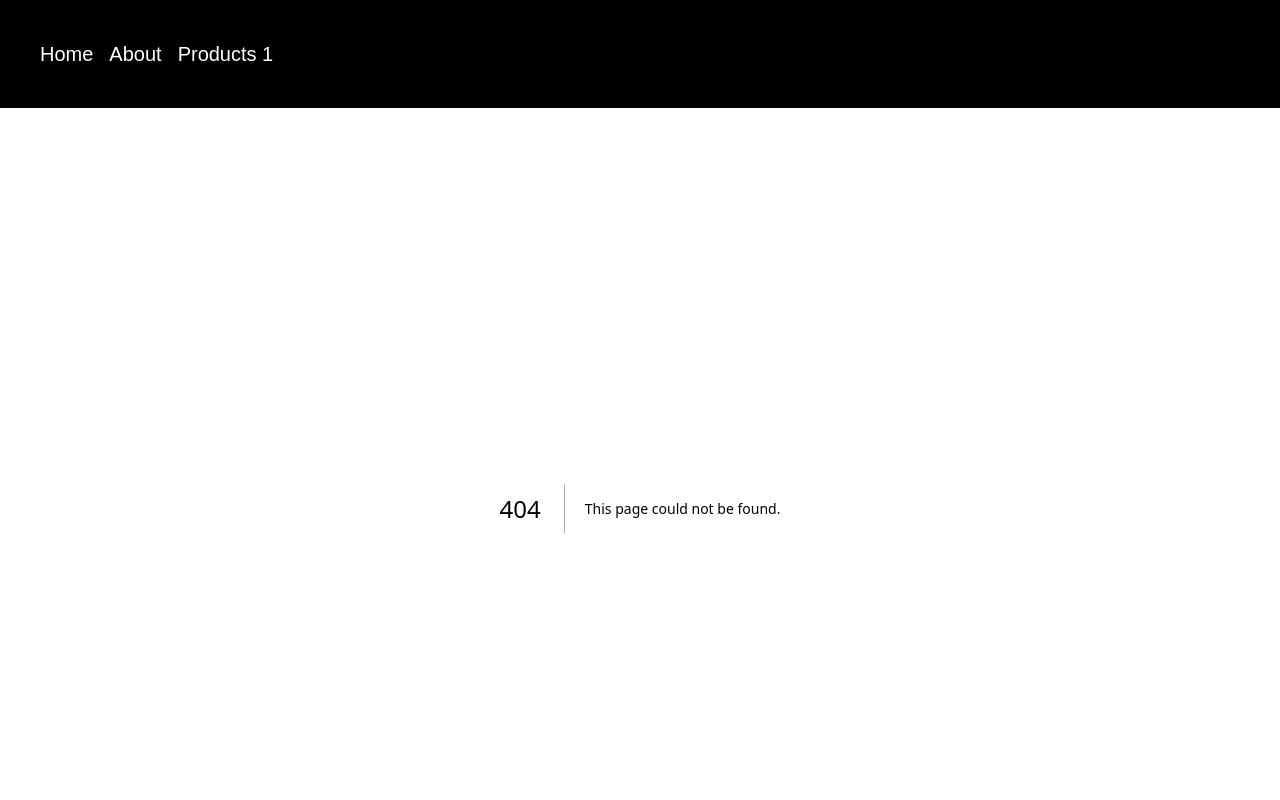
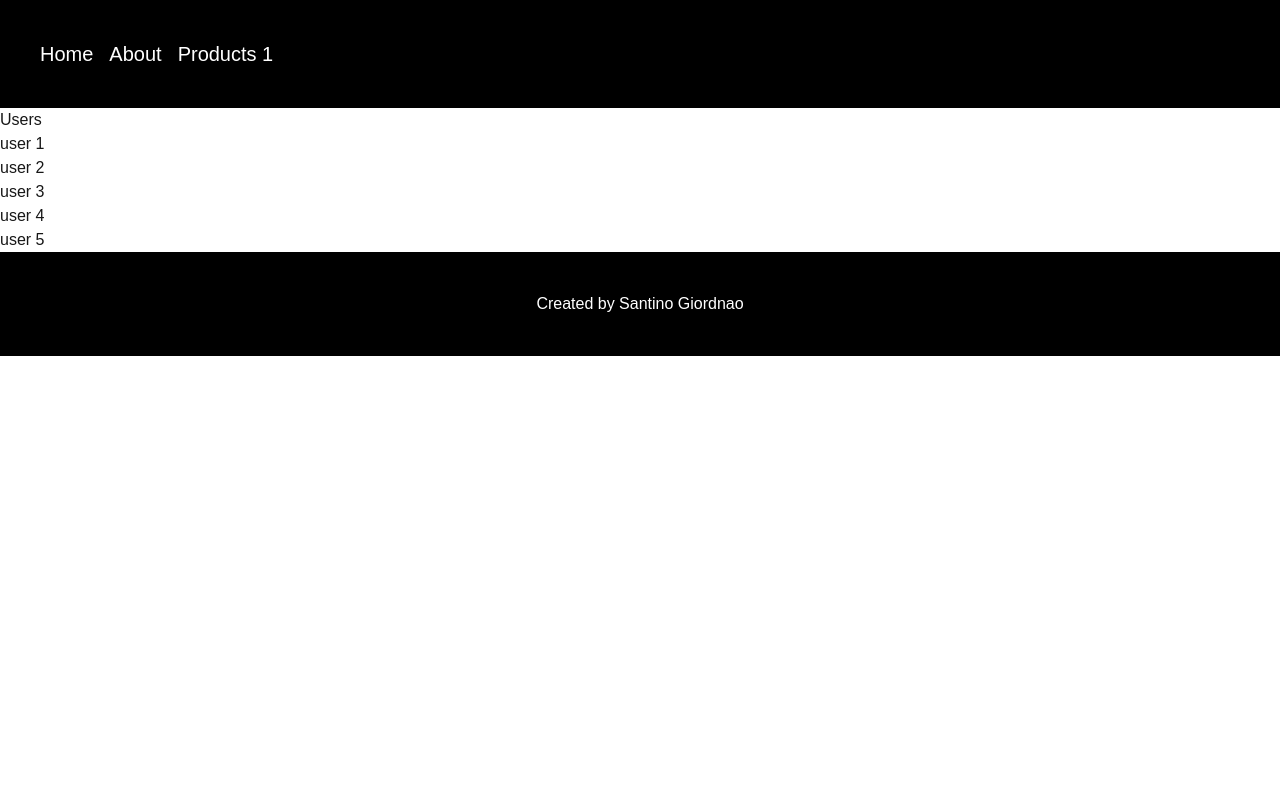
Before and after one commit to SantinoGiordano/store-page, a Next.js app: page /dashboard/users in a window 1280 px wide. Before the commit this address had no page. Shown: the top 800 px of the page. Built offline with nearby package versions, Linux system fonts and the light colour scheme.

Commit message:
folder routing system test/ nav bar

```diff
--- /dev/null
+++ b/app/dashboard/page.tsx
@@ -0,0 +1,11 @@
+//this page is in the dashboard folder and acts as a home page for dashboard.
+import React from 'react'
+import page from '../page'
+
+const Search = () => {
+  return (
+    <Search/>
+  )
+}
+
+export default page
--- /dev/null
+++ b/app/dashboard/stats/page.tsx
@@ -0,0 +1,12 @@
+import React from 'react'
+
+const Stats = () => {
+
+  throw new Error("Not implemented")
+  return (
+    <div>Stats</div>
+  )
+}
+
+export default Stats
+//this pagge in the landing page for stats, whitch is inside of dashboard
--- /dev/null
+++ b/app/dashboard/users/page.tsx
@@ -0,0 +1,30 @@
+import Link from "next/link";
+import React from "react";
+
+const Users = () => {
+  return (
+    <>
+      <div>Users</div>
+      <ul>
+        <li>
+          <Link href={"/dashboard/users/1"}>user 1</Link>
+        </li>
+        <li>
+          <Link href={"/dashboard/users/2"}>user 2</Link>
+        </li>
+        <li>
+          <Link href={"/dashboard/users/3"}>user 3</Link>
+        </li>
+        <li>
+          <Link href={"/dashboard/users/4"}>user 4</Link>
+        </li>
+        <li>
+          <Link href={"/dashboard/users/5"}>user 5</Link>
+        </li>
+      </ul>
+    </>
+  );
+};
+
+export default Users;
+//this pagge in the landing page for users, whitch is inside of dashboard
```
